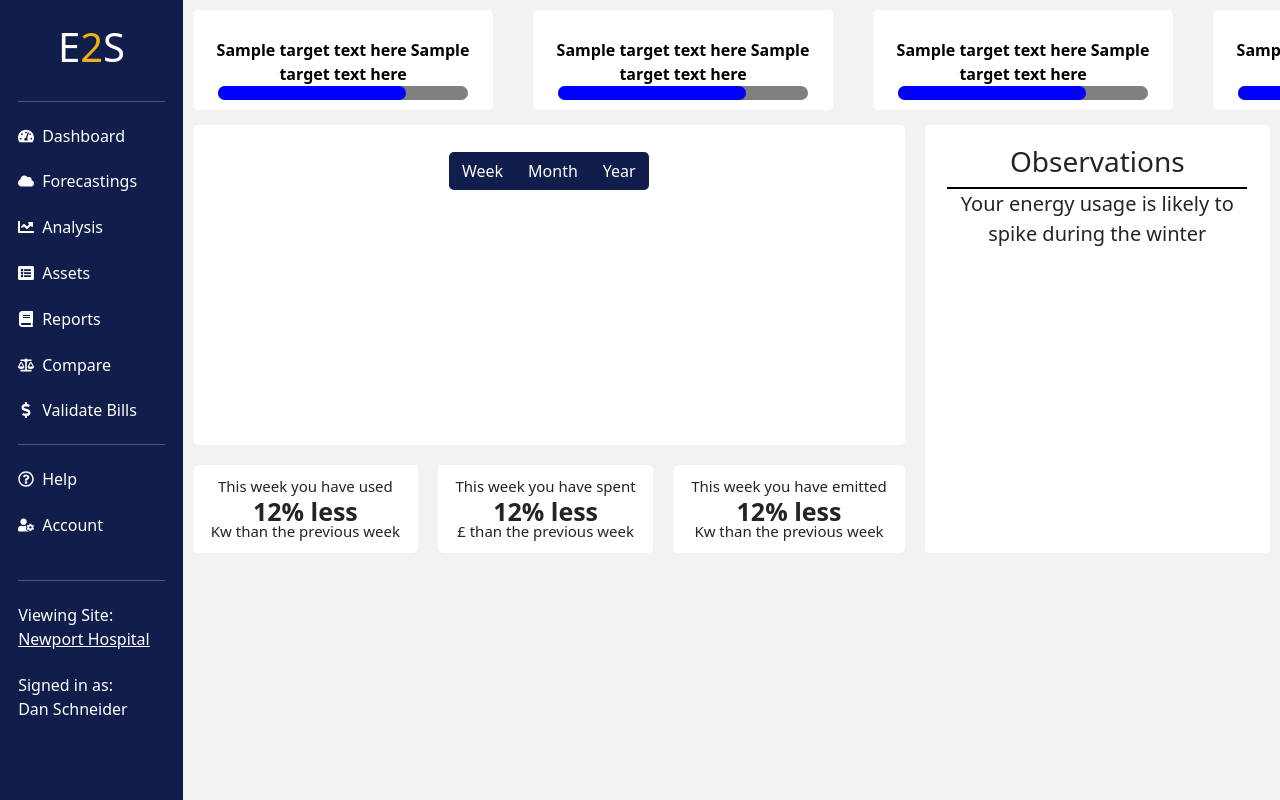
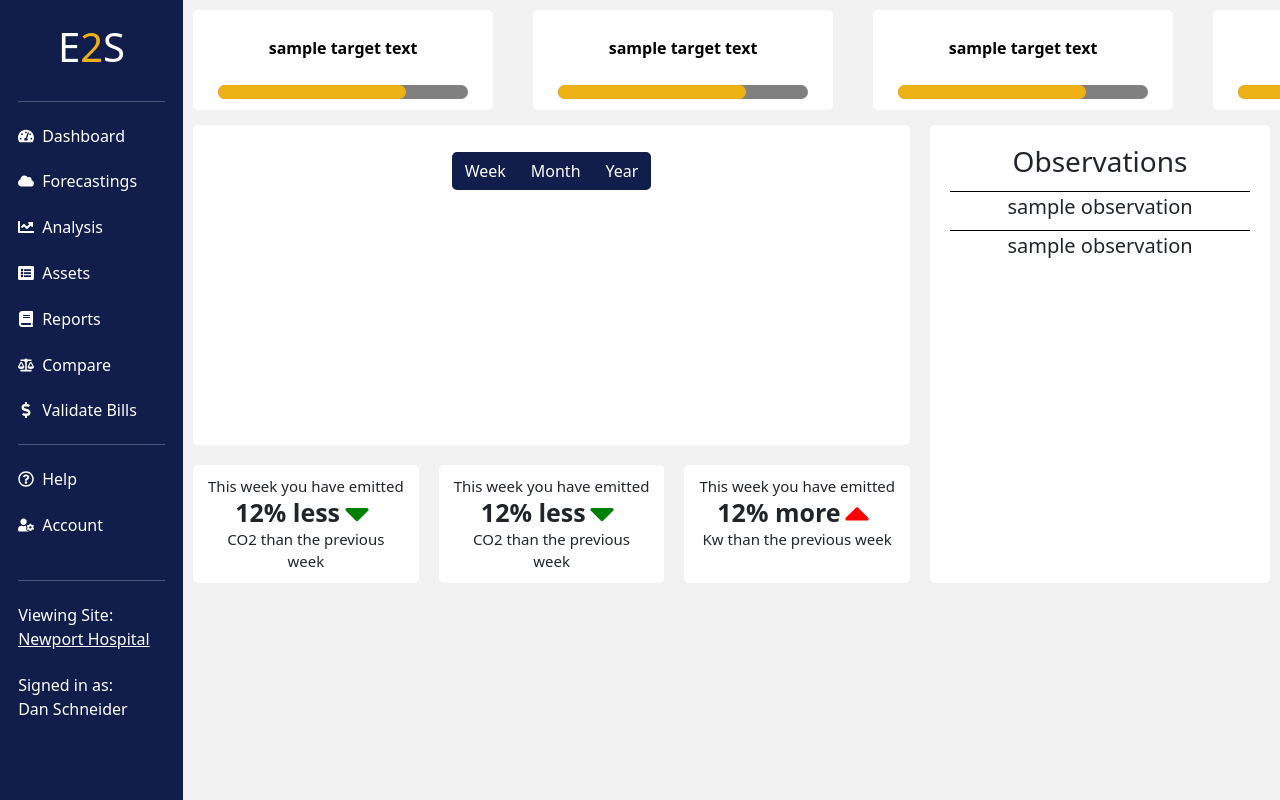
Before and after one commit to Archie-Wilkins/e2s-client-project, a Next.js app: page /dashboard in a window 1280 px wide. Built offline with nearby package versions, Linux system fonts and the light colour scheme.

Commit message:
converted information into components

```diff
--- a/pages/dashboard.js
+++ b/pages/dashboard.js
@@ -1,5 +1,8 @@
 import NavBar from "../public/components/NavBar.js"
 import DashboardTargetCard from "../public/components/dashboardTargetCard.js"
+import DashboardObservation from "../public/components/dashboardObservation.js"
+import DashboardInformation from "../public/components/dashboardInformation.js"
+import {FaCaretUp} from 'react-icons/fa';
 
 function Dashboard() {
     return <div>
@@ -32,21 +35,17 @@ function Dashboard() {
                     </div>
                     <div className="grid-panel observation-panel center-flex-column">
                         <h3>Observations</h3>
-                        <div className="observation-card">Your energy usage is likely to spike during the winter</div>
+                        {/*<div className="observation-card my-1">Your energy usage is likely to spike during the winter</div>*/}
+                        {/*<div className="observation-card">Your energy usage has been steadily declining over the past year, keep up the good work!</div>*/}
+                        {/*<div className="observation-card">26% of your carbon emissions are from "example asset"</div>*/}
+                        <DashboardObservation></DashboardObservation>
+                        <DashboardObservation></DashboardObservation>
                     </div>
-                    <div className="grid-panel center-flex-column">
-                        <p className="info-small-text margin-top-negative-10">This week you have used</p>
-                        <p className="info-change-text">12% less</p>
-                        <p className="info-small-text margin-bottom-negative-10">Kw than the previous week</p>
-                    </div>
-                    <div className="grid-panel center-flex-column">
-                        <p className="info-small-text margin-top-negative-10">This week you have spent</p>
-                        <p className="info-change-text">12% less</p>
-                        <p className="info-small-text margin-bottom-negative-10">£ than the previous week</p>
-                    </div>
+                    <DashboardInformation></DashboardInformation>
+                    <DashboardInformation></DashboardInformation>
                     <div className="grid-panel center-flex-column">
                         <p className="info-small-text margin-top-negative-10">This week you have emitted</p>
-                        <p className="info-change-text">12% less</p>
+                        <p className="info-change-text">12% more <FaCaretUp className="color-red caret-size" /></p>
                         <p className="info-small-text margin-bottom-negative-10">Kw than the previous week</p>
                     </div>
 
--- /dev/null
+++ b/public/components/dashboardInformation.js
@@ -0,0 +1,33 @@
+import React from 'react';
+import {FaCaretDown, FaCaretUp} from "react-icons/fa";
+
+class DashboardInformation extends React.Component {
+    constructor(props) {
+        super(props);
+        this.state = {
+            timeframe:"week",
+            change:"12% less",
+            buzzword:"emitted",
+            unit:"CO2"
+        };
+    }
+
+
+    render() {
+        if (this.state.change.toString().includes("more")){
+            return<div className="grid-panel center-flex-column">
+                <p className="info-small-text margin-top-negative-10">This {this.state.timeframe} you have {this.state.buzzword}</p>
+                <p className="info-change-text">{this.state.change} <FaCaretUp className="color-red caret-size" /></p>
+                <p className="info-small-text margin-bottom-negative-10">{this.state.unit} than the previous {this.state.timeframe}</p>
+            </div>
+        }
+        return<div className="grid-panel center-flex-column">
+            <p className="info-small-text margin-top-negative-10">This {this.state.timeframe} you have {this.state.buzzword}</p>
+            <p className="info-change-text">{this.state.change} <FaCaretDown className="color-green caret-size" /></p>
+            <p className="info-small-text margin-bottom-negative-10">{this.state.unit} than the previous {this.state.timeframe}</p>
+        </div>
+
+    }
+}
+
+export default DashboardInformation;
--- /dev/null
+++ b/public/components/dashboardObservation.js
@@ -0,0 +1,16 @@
+import React from 'react';
+
+class DashboardObservation extends React.Component {
+    constructor(props) {
+        super(props);
+        this.state = {
+            observation:"sample observation"
+        };
+    }
+
+    render() {
+        return<div className="observation-card my-1">{this.state.observation}</div>
+    }
+}
+
+export default DashboardObservation;
--- a/public/components/dashboardTargetCard.js
+++ b/public/components/dashboardTargetCard.js
@@ -5,20 +5,17 @@ class DashboardTargetCard extends React.Component {
     constructor(props) {
         super(props);
         this.state = {
+            targetText:"sample target text"
         };
     }
-
-
-
 
     render() {
         return<div className="TargetCard">
             <div className="CardInformationConatiner">
-
+                <div className="TargetText">{this.state.targetText}</div>
                 <div className="TargetProgressBarContainer">
                     <div className="TargetProgressBarFill"></div>
                 </div>
-                <div className="TargetText">Sample target text here Sample target text here</div>
             </div>
 
         </div>
--- a/styling/dashboard.css
+++ b/styling/dashboard.css
@@ -27,7 +27,7 @@ div.scrollMenu {
 
 .CardInformationConatiner {
     display: flex;
-    flex-direction: column-reverse;
+    flex-direction: column;
     align-items: center;
     width: inherit;
     height: inherit;
@@ -46,16 +46,19 @@ div.scrollMenu {
     height: 14px;
     border-radius: 7px;
     width: 75%;
-    background-color: blue;
+    background-color: #EDB116;
 }
 
 .TargetText {
-    height: auto;
+    height: 75px;
     width: inherit;
     white-space: initial;
     text-align: center;
     align-content: center;
     font-weight: bold;
+    display: flex;
+    justify-content: center;
+    align-items: center;
 }
 
 
@@ -151,10 +154,25 @@ div.scrollMenu {
 
 .observation-card {;
     text-align: center;
-    height: 100px;
+    height: auto;
     width: 300px;
-    border-top-width: 2px;
+    border-top-width: 1px;
     border-color: black;
     border-top-style: solid;
     font-size: 20px;
 }
+
+.color-red {
+    color: red;
+}
+
+.color-green {
+    color: green;
+}
+
+.caret-size {
+    height: 40px;
+    width: auto;
+    margin-left: -10px;
+    margin-bottom: 5px;
+}
```
